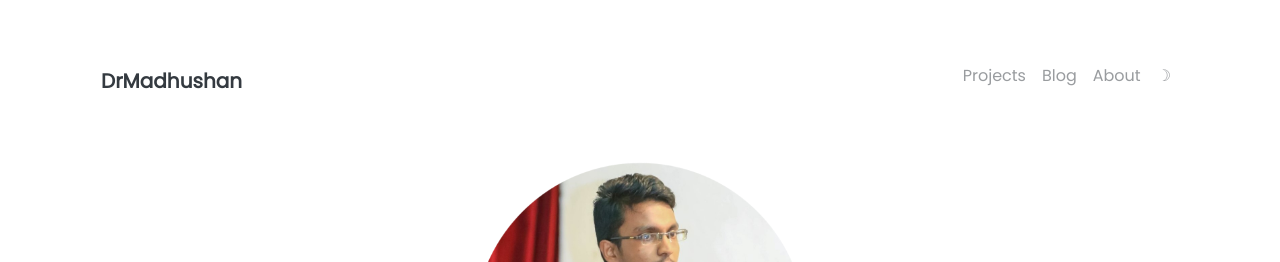
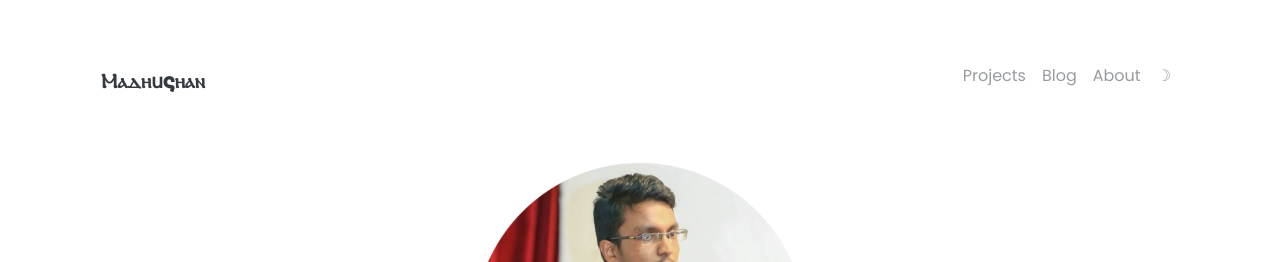
Before and after one commit to DrMadhushan/DrMadhushan.github.io, a Jekyll site: the page built from pages/index.md, in a window 1280 px wide. Shown: the top 262 px of the page. Built offline with Jekyll 4.4.1, drawn with Linux system fonts in a browser that asks for light colours; nearby versions of some CDN libraries.

Commit message:
update title

```diff
--- a/_config.yml
+++ b/_config.yml
@@ -1,5 +1,5 @@
 ### Site Settings ###
-title: DrMadhushan
+title: Ⲙⲁⲇⲏ𐌵𝛓ⲏⲁⲛ
 head: Ⲙⲁⲇⲏ𐌵𝛓ⲏⲁⲛ Ꞅⲁⲙⲁ𝓵ⲓⲛ𝓰ⲁⲙ
 description: >
   Learn, Apply, Fail, Fix, Improvise <br>
```
